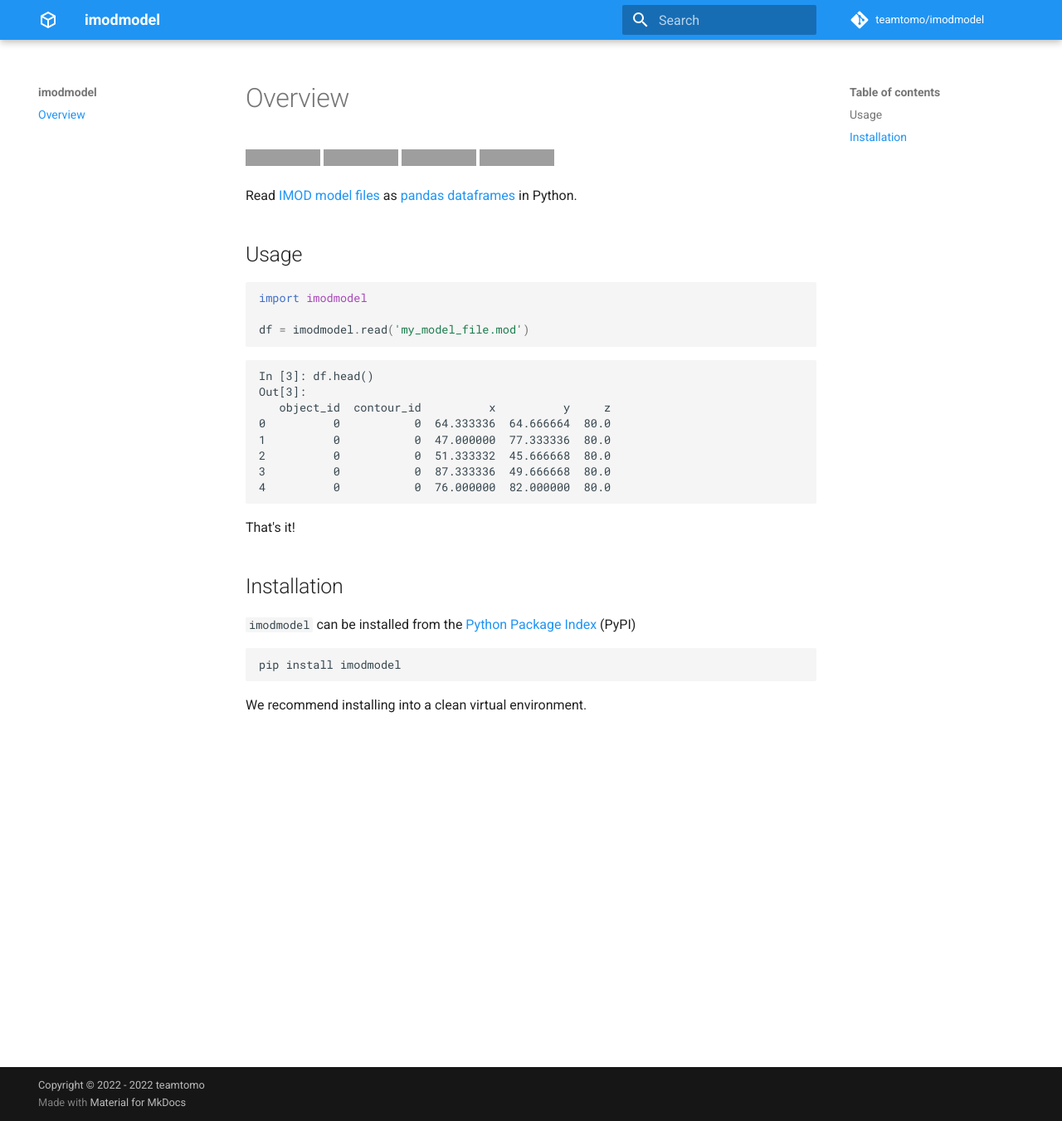
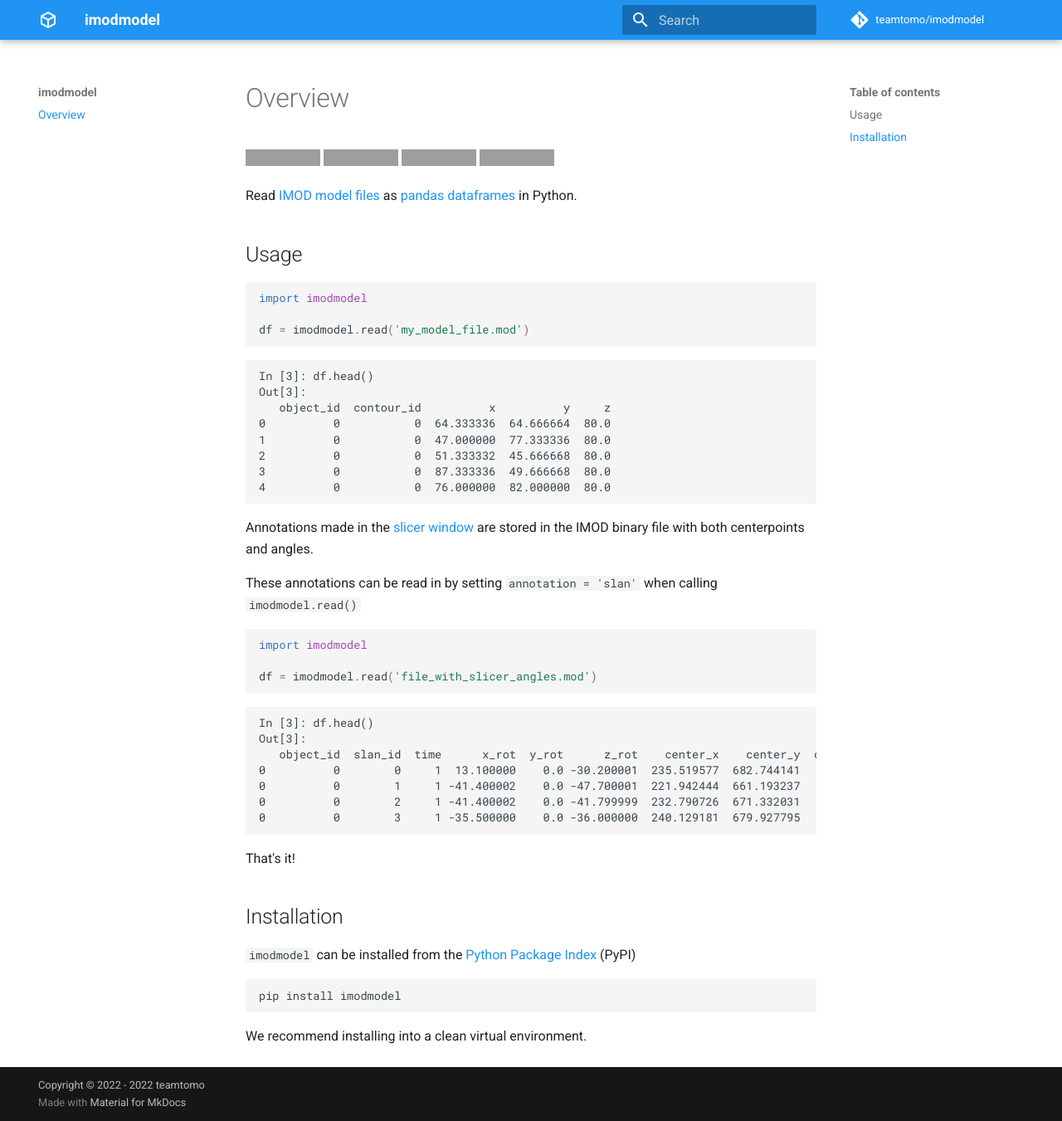
Before and after one commit to teamtomo/imodmodel, an MkDocs documentation site: the page built from docs/index.md, in a window 1280 px wide and 1351 px high. Shown: the whole window at 83% size. Built offline with MkDocs 1.6.1 and Material for MkDocs 9.7.7, drawn with Linux system fonts in a browser that asks for light colours; comment, search, counter and statistics services are not loaded; grey boxes are pictures that could not be loaded.

Commit message:
slan example

````diff
--- a/docs/index.md
+++ b/docs/index.md
@@ -30,6 +30,26 @@ Out[3]:
 
 ```
 
+Annotations made in the [slicer window](https://bio3d.colorado.edu/imod/doc/3dmodHelp/slicer.html) are stored in the IMOD binary file with both centerpoints and angles.
+
+These annotations can be read in by setting `annotation = 'slan'` when calling `imodmodel.read()`
+
+```python
+import imodmodel
+
+df = imodmodel.read('file_with_slicer_angles.mod')
+```
+
+```ipython
+In [3]: df.head()
+Out[3]:
+   object_id  slan_id  time      x_rot  y_rot      z_rot    center_x    center_y  center_z label
+0          0        0     1  13.100000    0.0 -30.200001  235.519577  682.744141     302.0
+0          0        1     1 -41.400002    0.0 -47.700001  221.942444  661.193237     327.0
+0          0        2     1 -41.400002    0.0 -41.799999  232.790726  671.332031     327.0
+0          0        3     1 -35.500000    0.0 -36.000000  240.129181  679.927795     324.0
+```
+
 That's it!
 
 ## Installation
````
